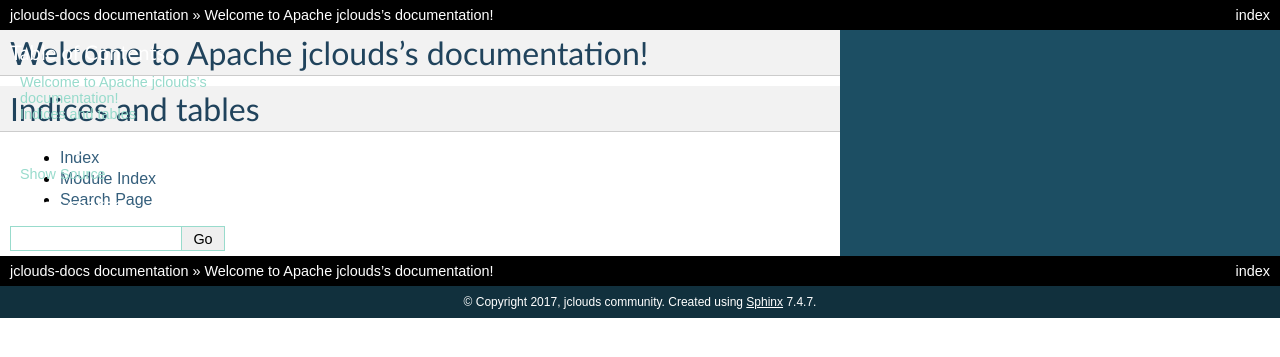
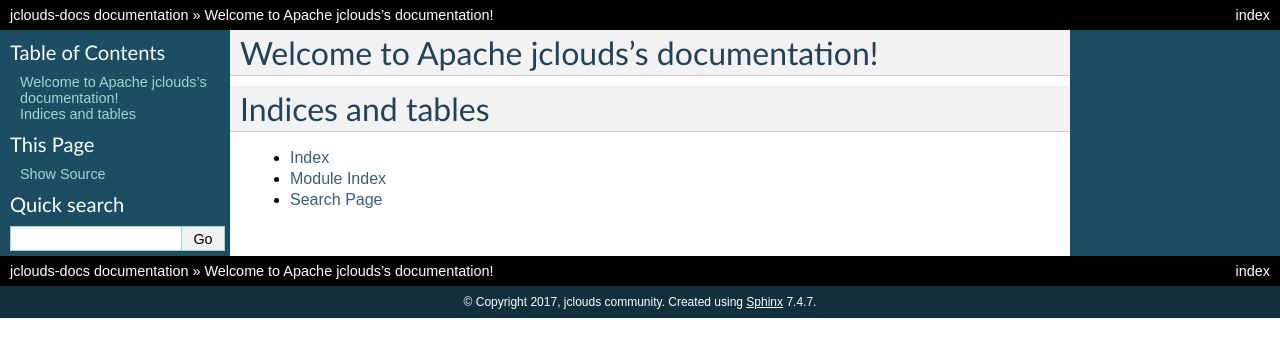
Before and after one commit to andreaturli/jclouds-docs, a Sphinx documentation site: the page built from docs/index.rst, in a window 1280 px wide. Shown: the top 357 px of the page. Built offline with Sphinx 7.4.7, drawn with Linux system fonts in a browser that asks for light colours.

Commit message:
sidebar left

```diff
--- a/docs/conf.py
+++ b/docs/conf.py
@@ -91,7 +91,6 @@
 #
 # html_theme_options = {}
 html_theme_options = {
-    "rightsidebar": "true",
     "relbarbgcolor": "black"
 }
 # Add any paths that contain custom static files (such as style sheets) here,
```
